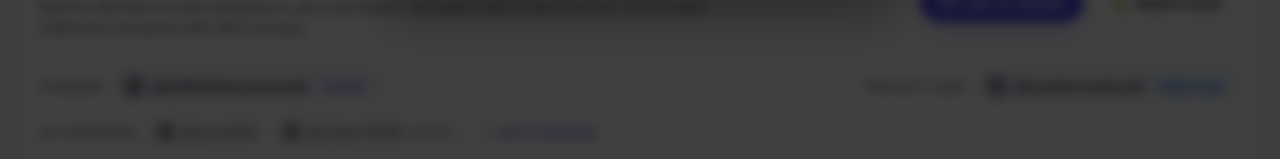
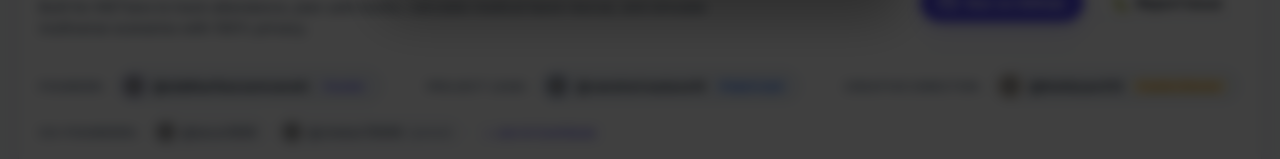
Before and after one commit to siddharthavsomvanshi/kiet-bunk-helper, a React (Vite) app: page / in a window 1280 px wide. Shown: the part 639-798 px from the top of the page. Built offline with nearby package versions, Linux system fonts and the light colour scheme; no server answers; grey boxes are pictures that could not be loaded.

Commit message:
feat: add Creative Director @thefaizan313 to leadership team section

```diff
--- a/src/components/FooterCollaborators.tsx
+++ b/src/components/FooterCollaborators.tsx
@@ -26,6 +26,16 @@ export const PROJECT_LEADS: Contributor[] = [
     avatar_url: "https://github.com/vanshsrivastava14.png",
     html_url: "https://github.com/vanshsrivastava14",
     role: "Project Lead",
+  },
+];
+
+export const CREATIVE_DIRECTORS: Contributor[] = [
+  {
+    login: "thefaizan313",
+    name: "Faizan",
+    avatar_url: "https://github.com/thefaizan313.png",
+    html_url: "https://github.com/thefaizan313",
+    role: "Creative Director",
   },
 ];
 
@@ -100,11 +110,12 @@ export function FooterCollaborators() {
     };
   }, []);
 
-  // Filter out main founder, project lead, and vercel/bot accounts from co-founders list
+  // Filter out main founder, project lead, creative director, and vercel/bot accounts from co-founders list
   const nonMainFounders = coFounders.filter(
     (c) =>
       !FOUNDERS.some((f) => f.login.toLowerCase() === c.login.toLowerCase()) &&
       !PROJECT_LEADS.some((p) => p.login.toLowerCase() === c.login.toLowerCase()) &&
+      !CREATIVE_DIRECTORS.some((cd) => cd.login.toLowerCase() === c.login.toLowerCase()) &&
       !c.login.toLowerCase().includes("vercel") &&
       !c.login.toLowerCase().includes("[bot]")
   );
@@ -254,6 +265,69 @@ export function FooterCollaborators() {
           ))}
         </div>
 
+        {/* Creative Director */}
+        <div style={{ display: "flex", alignItems: "center", gap: 10, flexWrap: "wrap" }}>
+          <span
+            style={{
+              fontSize: 12,
+              fontWeight: 700,
+              textTransform: "uppercase",
+              letterSpacing: "0.05em",
+              color: "var(--text-muted)",
+            }}
+          >
+            Creative Director:
+          </span>
+          {CREATIVE_DIRECTORS.map((director) => (
+            <a
+              key={director.login}
+              href={director.html_url}
+              target="_blank"
+              rel="noreferrer"
+              style={{
+                display: "inline-flex",
+                alignItems: "center",
+                gap: 8,
+                padding: "5px 12px 5px 6px",
+                borderRadius: 20,
+                background: "var(--bg-section)",
+                border: "1px solid var(--border)",
+                textDecoration: "none",
+                color: "var(--text-primary)",
+                fontSize: 13,
+                fontWeight: 600,
+                transition: "all 0.15s ease",
+              }}
+              title={`${director.name || director.login} (${director.role || "Creative Director"})`}
+            >
+              <img
+                src={director.avatar_url}
+                alt={director.login}
+                style={{
+                  width: 22,
+                  height: 22,
+                  borderRadius: "50%",
+                  objectFit: "cover",
+                  border: "1.5px solid var(--warning)",
+                }}
+              />
+              <span>@{director.login}</span>
+              <span
+                style={{
+                  fontSize: 10,
+                  padding: "2px 7px",
+                  borderRadius: 10,
+                  background: "var(--warning-soft)",
+                  color: "var(--warning)",
+                  fontWeight: 700,
+                }}
+              >
+                Creative Director
+              </span>
+            </a>
+          ))}
+        </div>
+
         {/* Co-Founders */}
         <div style={{ display: "flex", alignItems: "center", gap: 10, flexWrap: "wrap" }}>
           <span
```
